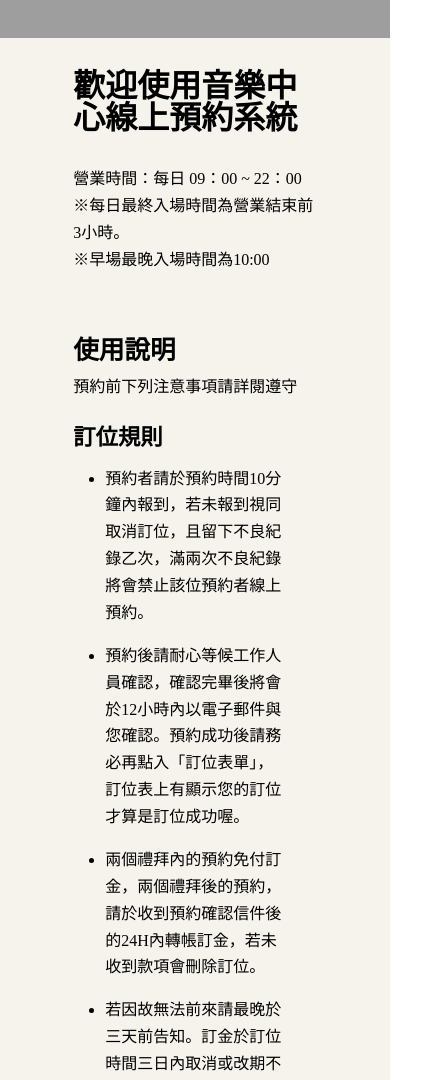
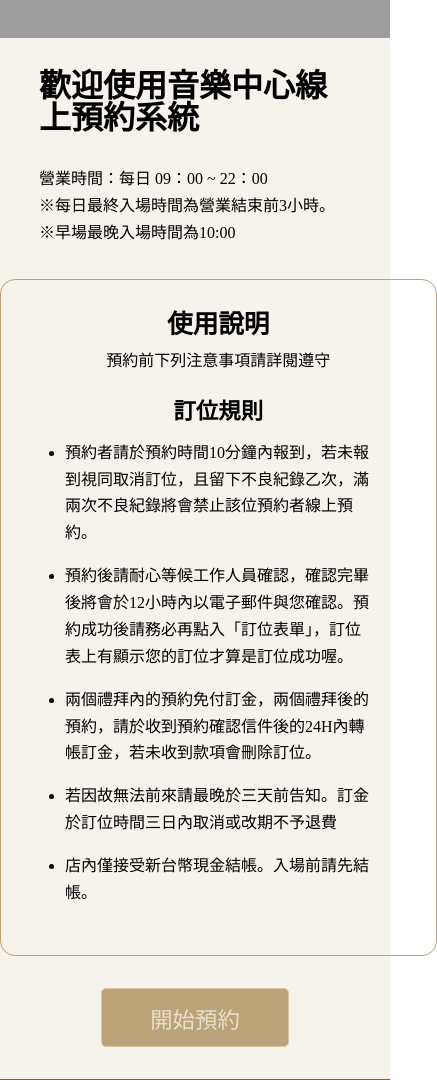
Before and after one commit to mshmwr/reservation-system, a React app: page / in a window 390 px wide. Shown: the part 432-1512 px from the top of the page, 437 px wide, since content can reach past the window. Built offline with nearby package versions, Linux system fonts and the light colour scheme; grey boxes are pictures that could not be loaded.

Commit message:
modify: homepage layout

```diff
--- a/src/pages/HomePage/Home.css
+++ b/src/pages/HomePage/Home.css
@@ -29,7 +29,11 @@
   display: flex;
   flex-direction: column;
   flex-grow: 1;
-  margin: 2rem auto;
+  margin: 0 auto;
+  align-items: center;
+  border: 1px solid var(--main-dark);
+  border-radius: var(--border-radius-15);
+  padding: 2rem;
 }
 
 
@@ -54,5 +58,15 @@
   align-items: center;
   text-decoration: none;
   flex-direction: column;
-  margin-bottom: 1rem;
+  margin: 2rem 0;
 }
+
+@media screen and (max-width: 600px) {
+  .home__welcome{
+    width: 80%;
+  }
+  .home__content__instruction{
+    width: 95%;
+  }
+
+}
--- a/src/pages/HomePage/Home.js
+++ b/src/pages/HomePage/Home.js
@@ -50,7 +50,7 @@ function Home() {
             ))}
           </ul>
         </div>
-        <Link to="/notice" className="common__block home__content__btn">
+        <Link to="/notice" className="home__content__btn">
           <Button text={t("homePage.button")}></Button>
         </Link>
       </div>
```
